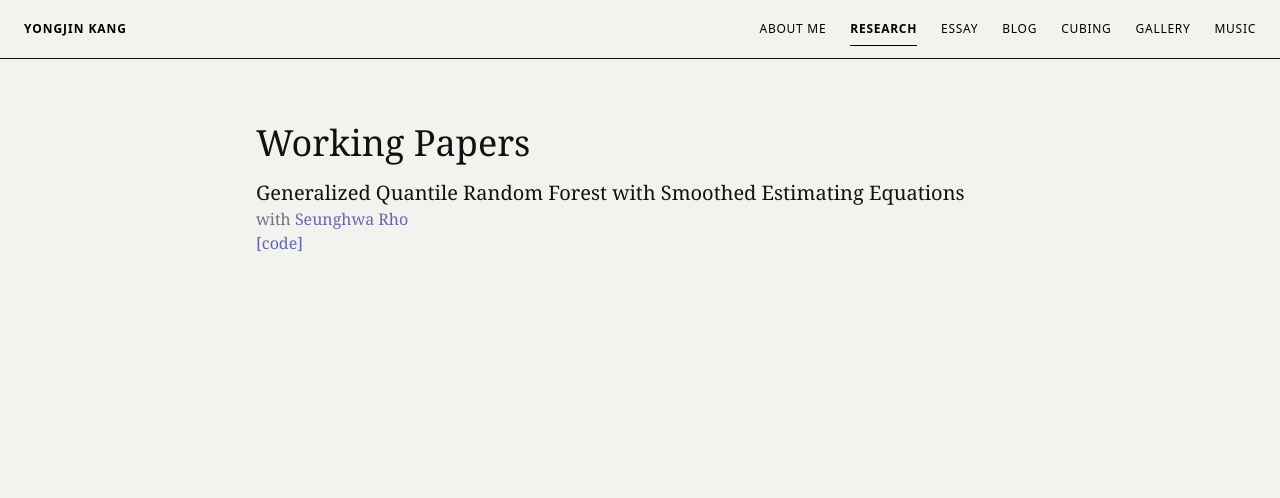
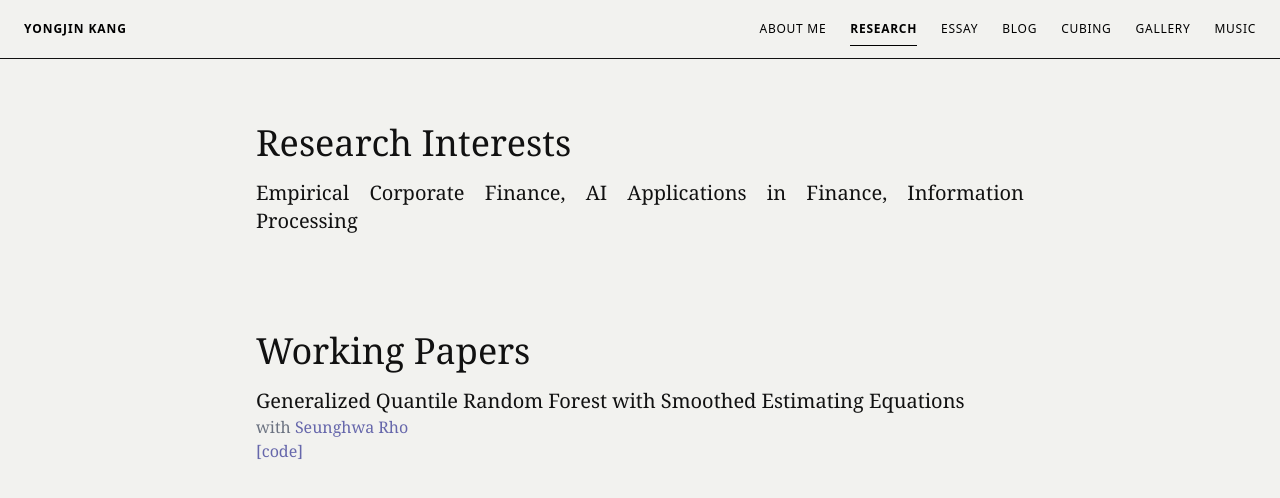
Before and after one commit to Rouxist/main-blog, a Next.js app: page /research in a window 1280 px wide. Shown: the top 498 px of the page. Built offline with nearby package versions, Linux system fonts and the light colour scheme.

Commit message:
content: (research) update

```diff
--- a/src/app/research/page.tsx
+++ b/src/app/research/page.tsx
@@ -6,6 +6,17 @@ export default function Research() {
       <header>
         <Header />
       </header>
+      <section>
+        <article className="md:w-[60vw] w-[90vw] mx-auto">
+          <h1 className="md:text-4xl text-2xl mt-16 mb-4">
+            Research Interests
+          </h1>
+          <p className="md:text-xl text-base">
+            Empirical Corporate Finance, AI Applications in Finance, Information
+            Processing
+          </p>
+        </article>
+      </section>
       <section>
         <article className="md:w-[60vw] w-[90vw] mx-auto">
           {/* Working Papers */}
```
